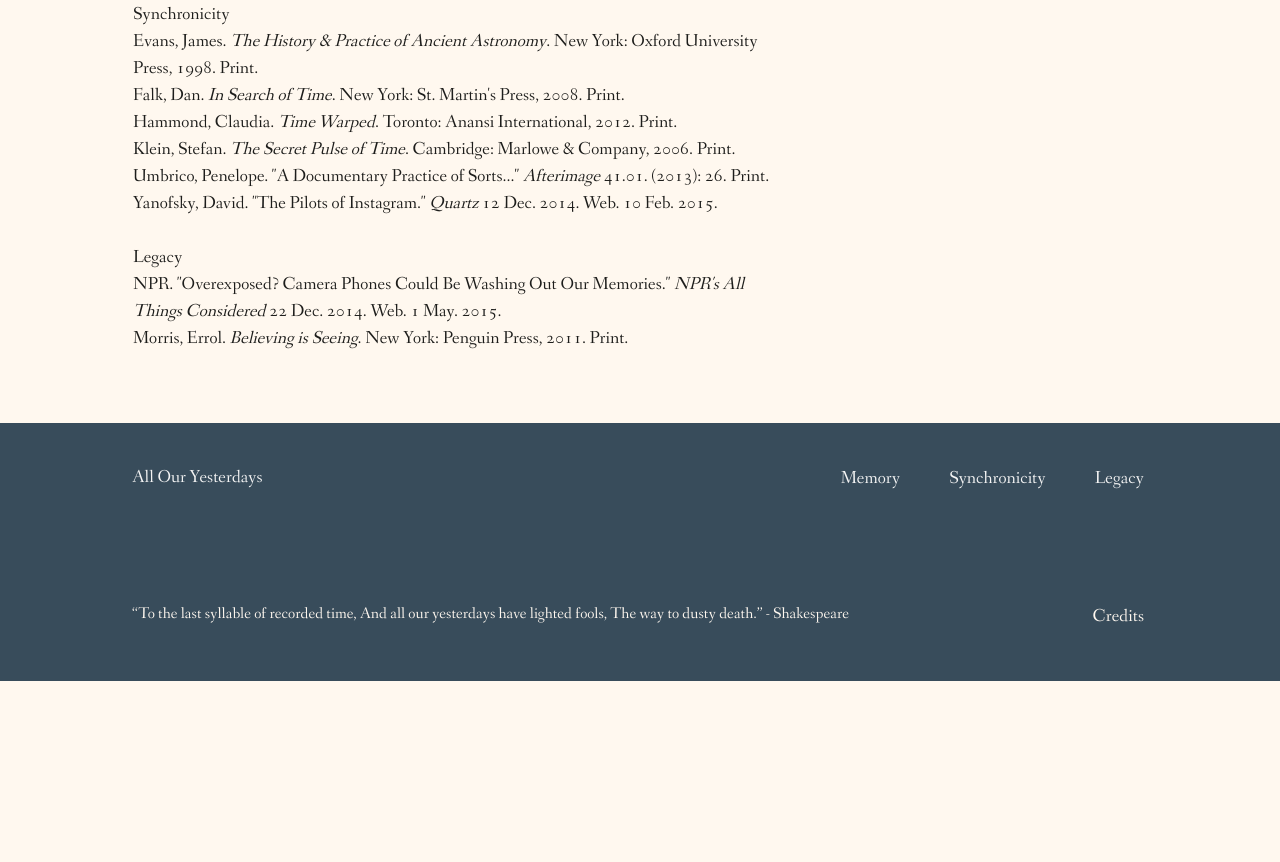
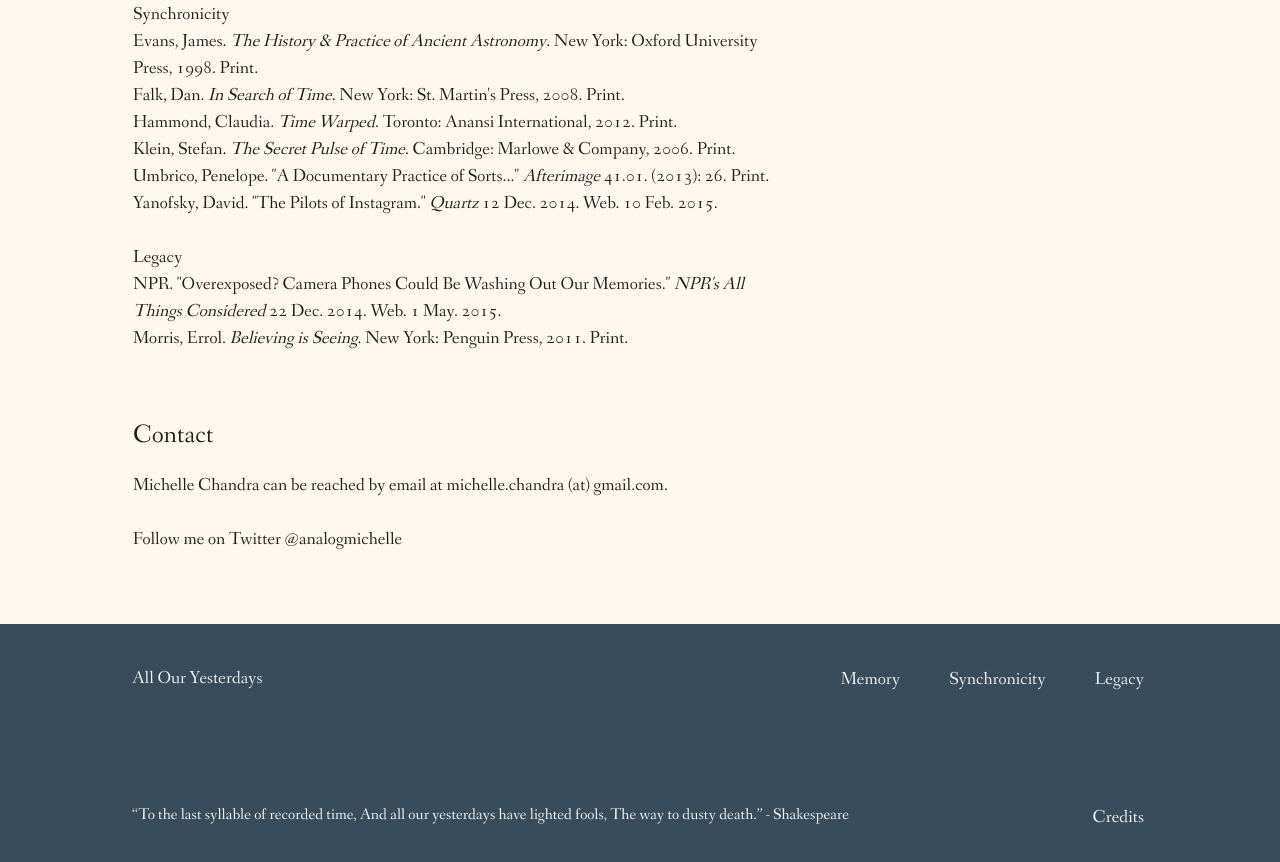
Before and after one commit to michellechandra/michellechandra.github.io, a website: page credits.html in a window 1280 px wide. Shown: the part 1318-2180 px from the top of the page. Before the commit the page ends 1999 px from the top, so only its background shows below. Drawn offline with nearby package versions, Linux system fonts and the light colour scheme.

Commit message:
adding contact info

```diff
--- a/credits.html
+++ b/credits.html
@@ -144,6 +144,22 @@
 					</div>
 				</div>
 
+				<div class="container blcok container-block">
+					<div class="row">
+						<div class="col-lg-11 col-md-11 col-sm-12">
+							<div class="holder">
+								<h2>Contact</h2>
+								<p>Michelle Chandra can be reached by email at michelle.chandra (at) gmail.com.</p>
+								<p>Follow me on Twitter @analogmichelle</p>
+								<p>
+							</div>
+						</div>
+						<div class="col-lg-5 col-md-5 col-sm-4">
+
+						</div>
+					</div>
+				</div>
+
 			</main>
 		</div>
 		<!-- footer of the page -->
```
